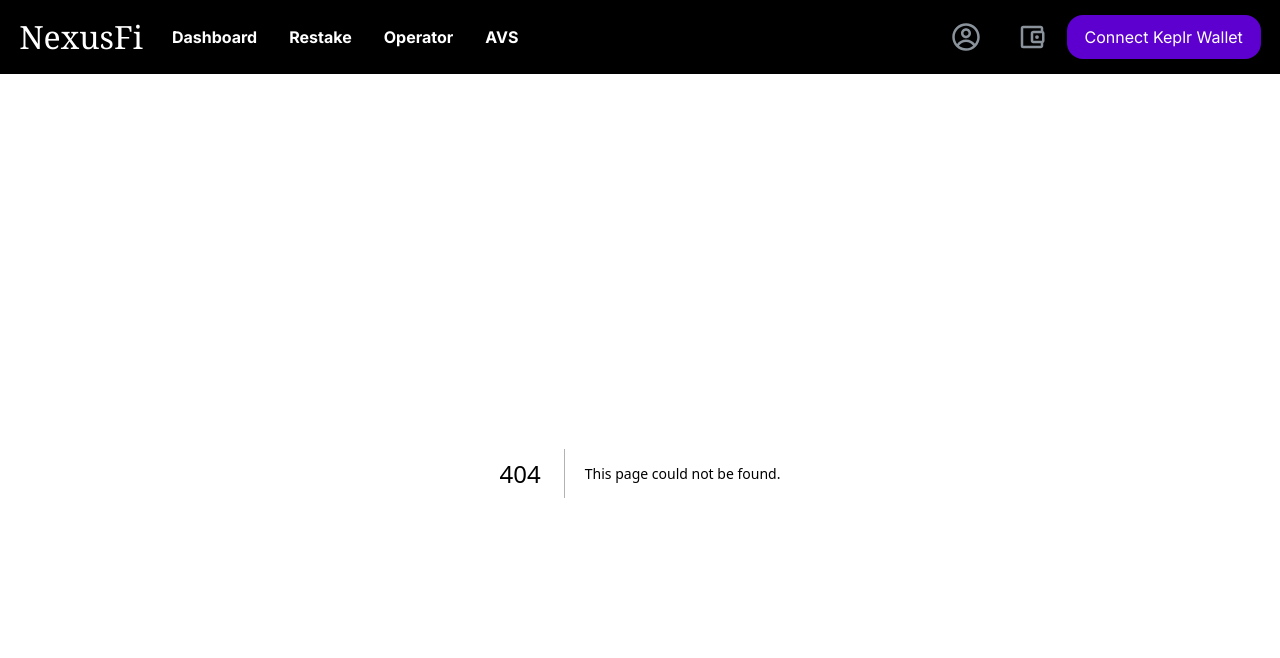
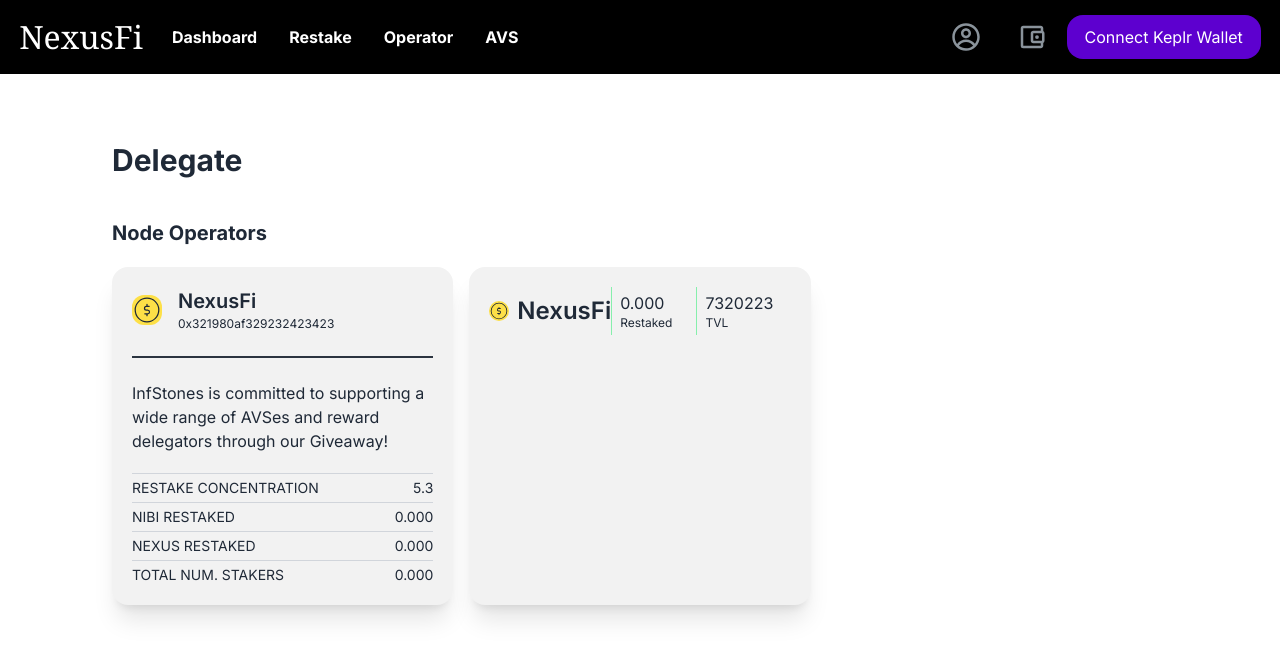
Before and after one commit to Nexus-Fi/frontend, a Next.js app: page /operator in a window 1280 px wide. Before the commit this address had no page. Shown: the top 658 px of the page. Built offline with nearby package versions, Linux system fonts and the light colour scheme.

Commit message:
created delegate page

```diff
--- /dev/null
+++ b/src/app/operator/page.tsx
@@ -0,0 +1,10 @@
+import Image from "next/image";
+import Delegate from "@/components/Delegate";
+
+export default function Home() {
+    return (
+        <main className="flex flex-col justify-between px-28 py-16">
+            <Delegate />
+        </main>
+    );
+}
--- a/src/components/Delegate.tsx
+++ b/src/components/Delegate.tsx
@@ -0,0 +1,128 @@
+"use client"
+import React from 'react'
+import { CiDollar } from "react-icons/ci";
+
+
+const Delegate = () => {
+    const [isConnected, setIsConnected] = React.useState(false)
+
+    return (
+        <div>
+            <div className='text-[30px] font-bold pb-5'>
+                Delegate
+            </div>
+            <div className='py-4'>
+                <div className='text-xl font-bold'> Node Operators</div>
+
+                {/* creating token cards */}
+                <div className="grid grid-cols-1 sm:grid-cols-2 lg:grid-cols-3 gap-4">
+
+                    <div className="card  my-5 bg-base-200 shadow-xl">
+                        <div className=" p-5 justify-between items-center">
+                            <div className='flex flex-row w-full items-center gap-4'>
+                                <CiDollar className='bg-yellow-300 rounded-xl text-3xl' />
+                                <div>
+                                    <h2 className="text-left text-xl font-semibold ">NexusFi</h2>
+                                    <div className='text-[12px]'>0x321980af329232423423</div>
+                                </div>
+
+                            </div>
+                            <div className="divider divider-neutral"></div>
+
+                            <div>
+                                <div className='pb-4'>InfStones is committed to supporting a wide range of AVSes and reward delegators through our Giveaway!
+                                </div>
+                                <div className='text-sm'>
+                                    <div className="my-1 border-t border-gray-300"></div>
+                                    <div className="">
+                                        <div className='flex items-center justify-between'>
+                                            <div className=''>RESTAKE CONCENTRATION</div>
+                                            <div> 5.3</div>
+                                        </div>
+                                    </div>
+
+                                    <div className="my-1 border-t border-gray-300"></div>
+                                    <div className="">
+                                        <div className='flex items-center justify-between'>
+                                            <div className=''>NIBI RESTAKED</div>
+                                            <div> 0.000</div>
+                                        </div>
+                                    </div>
+
+                                    <div className="my-1 border-t border-gray-300"></div>
+                                    <div className="">
+                                        <div className='flex items-center justify-between'>
+                                            <div className=''>NEXUS RESTAKED</div>
+                                            <div> 0.000</div>
+                                        </div>
+                                    </div>
+
+                                    <div className="my-1 border-t border-gray-300"></div>
+                                    <div className="">
+                                        <div className='flex items-center justify-between'>
+                                            <div className=''>TOTAL NUM. STAKERS</div>
+                                            <div> 0.000</div>
+                                        </div>
+                                    </div>
+                                </div>
+                            </div>
+
+                            {/* <div className='flex flex-row gap-4'>
+                                <div className="flex items-center justify-center">
+                                    <div className="w-px h-12 bg-green-300"></div>
+                                    <div className='flex flex-col px-2'>
+                                        <div> 0.000</div>
+                                        <div className='text-xs'>Restaked</div>
+                                    </div>
+                                </div>
+                                <div className="flex items-center justify-center">
+                                    <div className="w-px h-12 bg-green-300"></div>
+                                    <div className='flex flex-col px-2'>
+                                        <div> 7320223</div>
+                                        <div className='text-xs'>TVL</div>
+                                    </div>
+                                </div>
+                            </div> */}
+                        </div>
+                    </div>
+
+                    <div className="card w-full my-5 bg-base-200 shadow-xl">
+                        <div className="flex p-5 justify-between items-center">
+                            <div className='flex flex-row items-center gap-2'>
+                                <CiDollar className='bg-yellow-300 rounded-xl text-xl' />
+                                <h2 className="text-left text-2xl font-semibold ">NexusFi</h2>
+                            </div>
+                            <div className='flex flex-row gap-4'>
+                                <div className="flex items-center justify-center">
+                                    <div className="w-px h-12 bg-green-300"></div>
+                                    <div className='flex flex-col px-2'>
+                                        <div> 0.000</div>
+                                        <div className='text-xs'>Restaked</div>
+                                    </div>
+                                </div>
+                                <div className="flex items-center justify-center">
+                                    <div className="w-px h-12 bg-green-300"></div>
+                                    <div className='flex flex-col px-2'>
+                                        <div> 7320223</div>
+                                        <div className='text-xs'>TVL</div>
+                                    </div>
+                                </div>
+                                {/* <div className="divider lg:divider-horizontal divider-info">.</div>
+
+                            <div className="flex flex-col w-full">
+                                <div className="divider divider-info">Info</div>
+                            </div> */}
+
+                                <div>
+                                </div>
+                            </div>
+                        </div>
+                    </div>
+                </div>
+
+            </div>
+        </div>
+    )
+}
+
+export default Delegate;
--- a/src/components/Restaking.tsx
+++ b/src/components/Restaking.tsx
@@ -19,7 +19,7 @@
                     <div className="flex p-5 justify-between items-center">
                         <div className='flex flex-row items-center gap-2'>
                             <CiDollar className='bg-yellow-300 rounded-xl text-xl' />
-                            <h2 className="text-left text-lg font-semibold ">NexusFi</h2>
+                            <h2 className="text-left text-lg font-semibold ">Nexus</h2>
                         </div>
                         <div className='flex flex-row gap-4'>
                             <div className="flex items-center justify-center">
```
